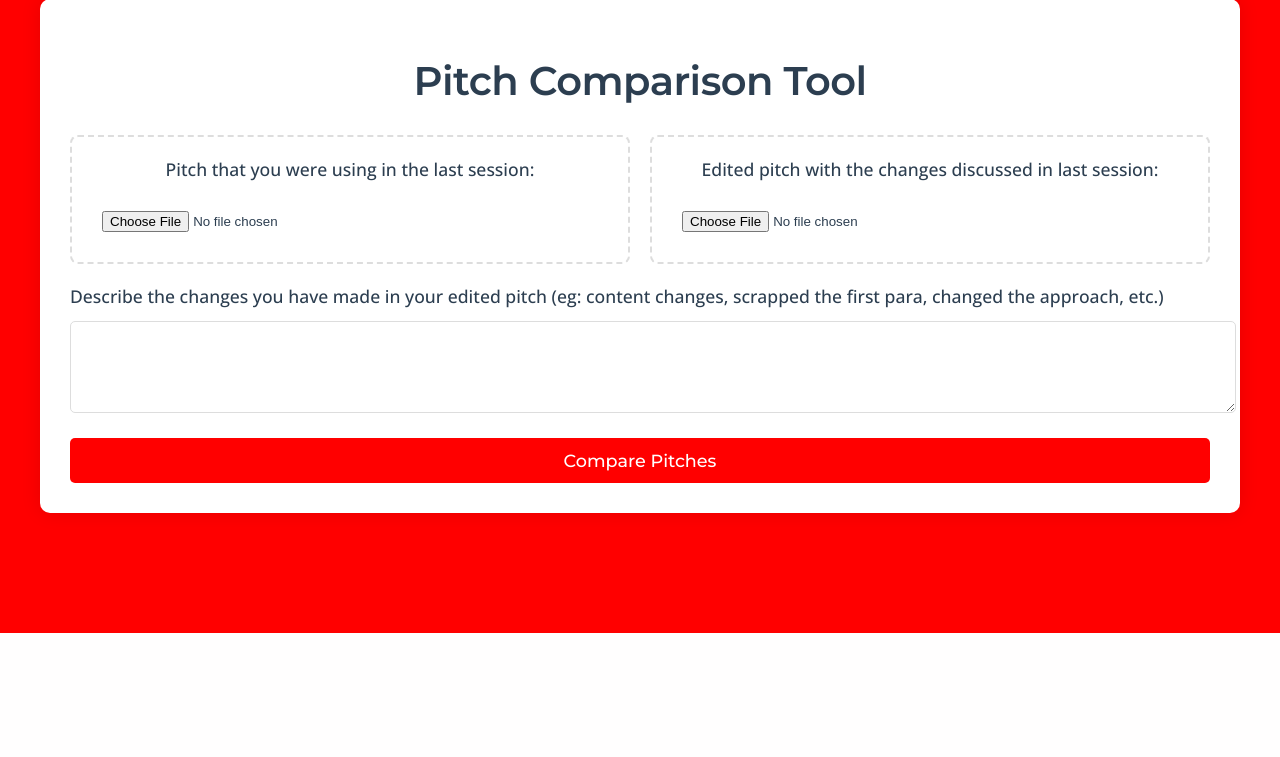
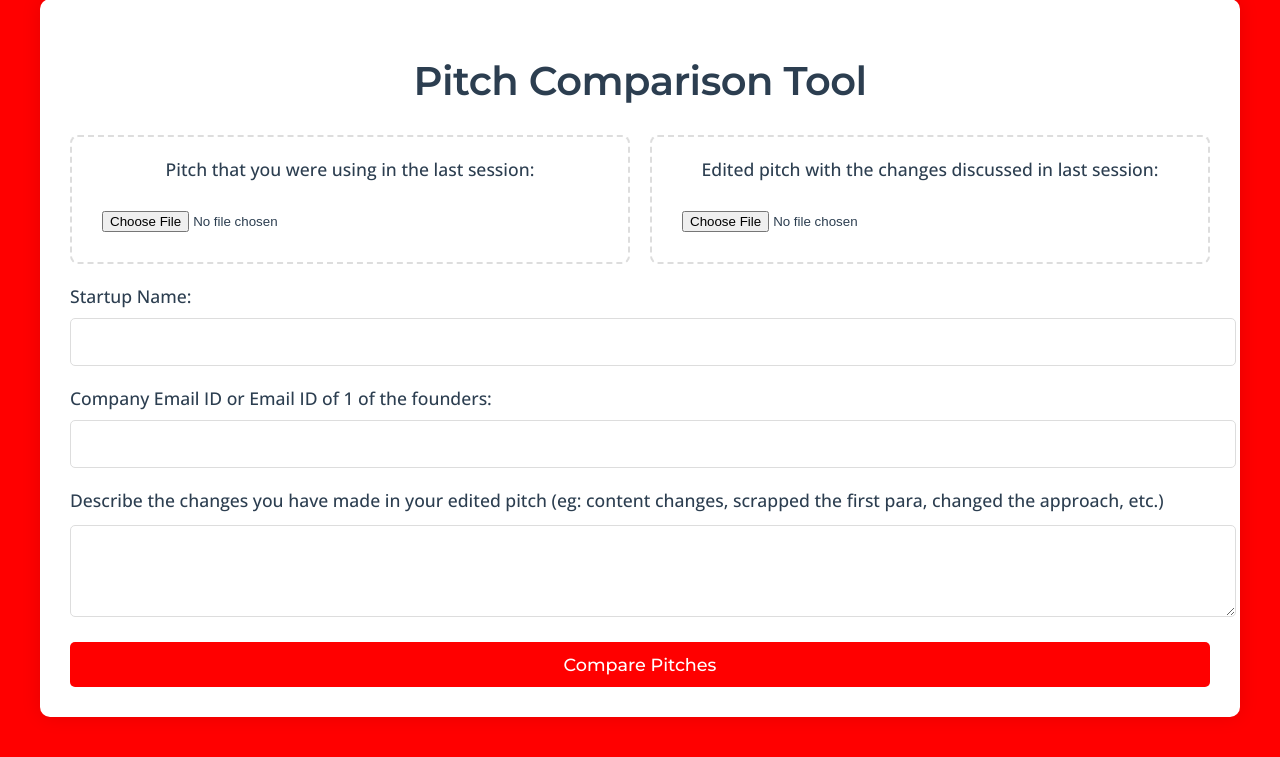
Before and after one commit to manan-100x/storyline-comparison-100x, a Flask app: page / in a window 1280 px wide. Shown: the part 167-924 px from the top of the page. Before the commit the page ends 800 px from the top, so only its background shows below. Run offline with Flask 2, Linux system fonts and the light colour scheme.

Commit message:
Put startup name and email fields on separate lines

```diff
--- a/static/compare_styles.css
+++ b/static/compare_styles.css
@@ -185,3 +185,24 @@ button:hover {
     font-family: var(--body-font);
     font-weight: 500;
 }
+
+.company-details {
+    margin: 20px 0;
+}
+
+.company-details .input-group {
+    margin-bottom: 20px;
+}
+
+.company-details .full-width {
+    width: 100%;
+}
+
+.company-details input {
+    width: 100%;
+    padding: 12px;
+    border: 1px solid #ddd;
+    border-radius: 5px;
+    font-family: var(--body-font);
+    font-size: 1rem;
+}
--- a/templates/compare.html
+++ b/templates/compare.html
@@ -31,6 +31,18 @@
                             Edited pitch with the changes discussed in last session:
                         </label>
                         <input type="file" name="edited_doc" id="edited_doc" accept=".docx" required>
+                    </div>
+                </div>
+
+                <div class="company-details">
+                    <div class="input-group full-width">
+                        <label for="startup_name">Startup Name:</label>
+                        <input type="text" name="startup_name" id="startup_name" required>
+                    </div>
+
+                    <div class="input-group full-width">
+                        <label for="company_email">Company Email ID or Email ID of 1 of the founders:</label>
+                        <input type="email" name="company_email" id="company_email" required>
                     </div>
                 </div>
 
```
